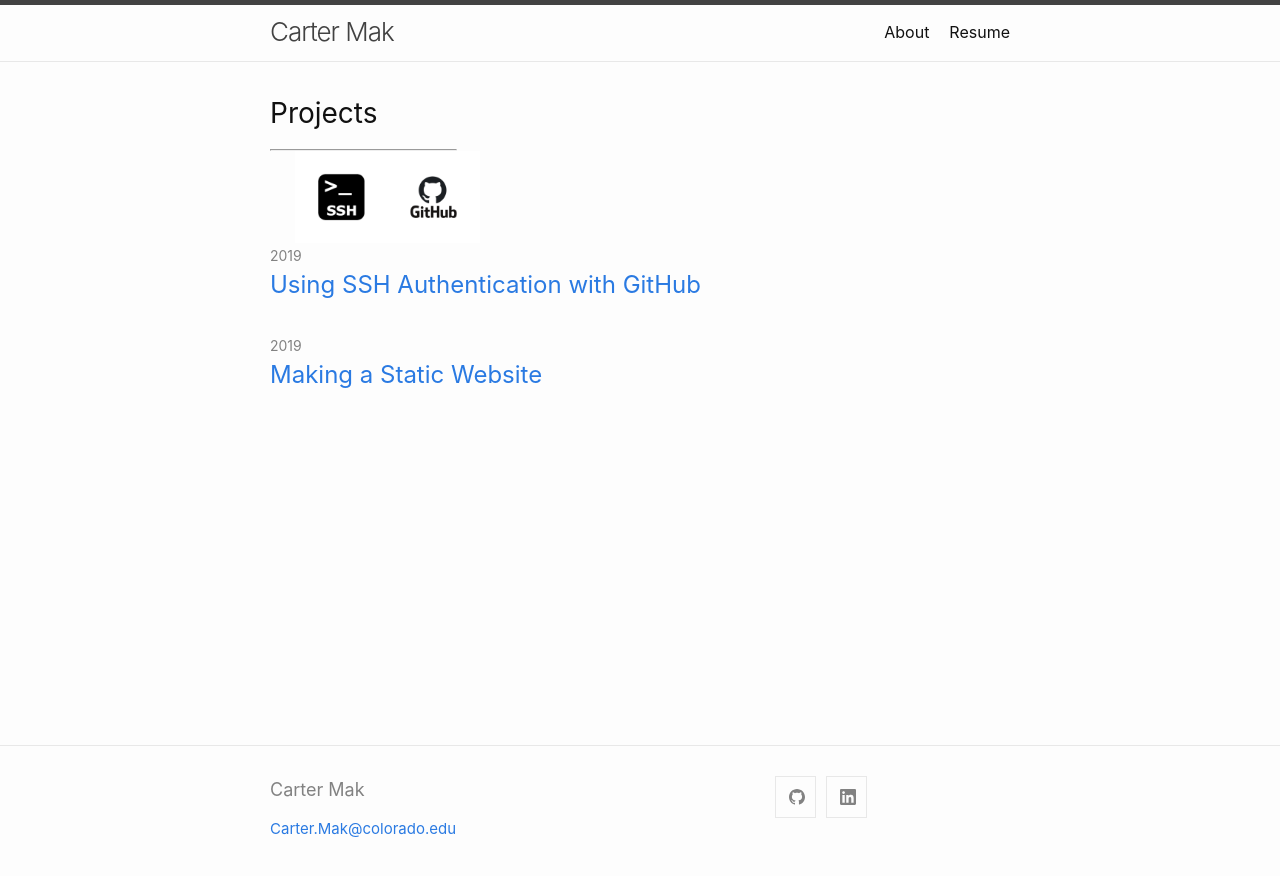
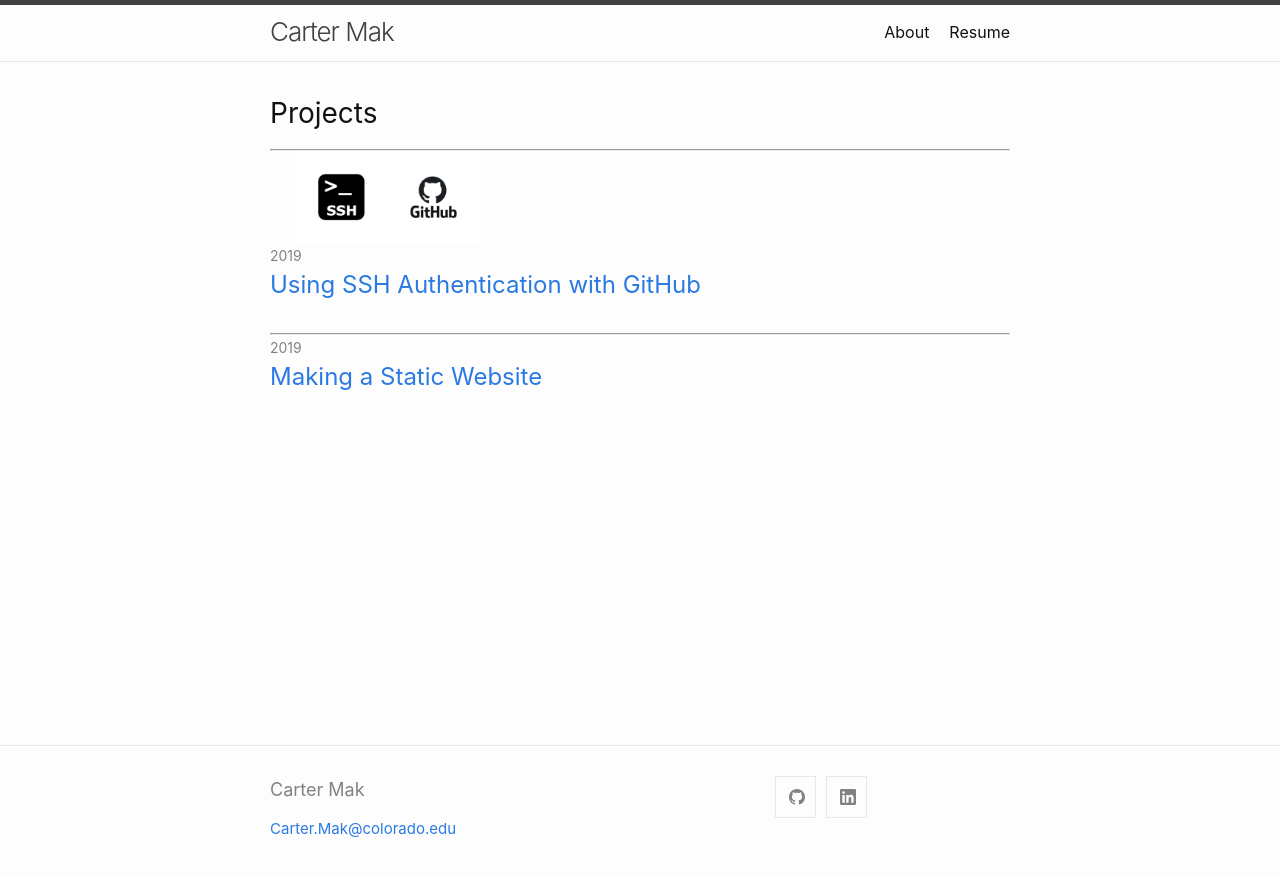
Before and after one commit to cartermak/cartermak.github.io, a Jekyll site: the page built from index.md, in a window 1280 px wide. Shown: the top 876 px of the page. Built offline with Jekyll 4.4.1, drawn with Linux system fonts in a browser that asks for light colours.

Commit message:
home list line rules added

```diff
--- a/_layouts/home.html
+++ b/_layouts/home.html
@@ -14,9 +14,9 @@ layout: default
     <ul class="post-list">
       {%- for post in site.posts -%}
       <li>
+      <hr>
       {% if post.thumbnail_file %}
         {% assign thumbnail = site.thumbnail_path | append: post.thumbnail_file %}
-        <hr width=25%>
         <div>
           <a href="{{ post.url | relative_url }}">
             <img src="{{ thumbnail }}"" width="25%" hspace=25px>
```
